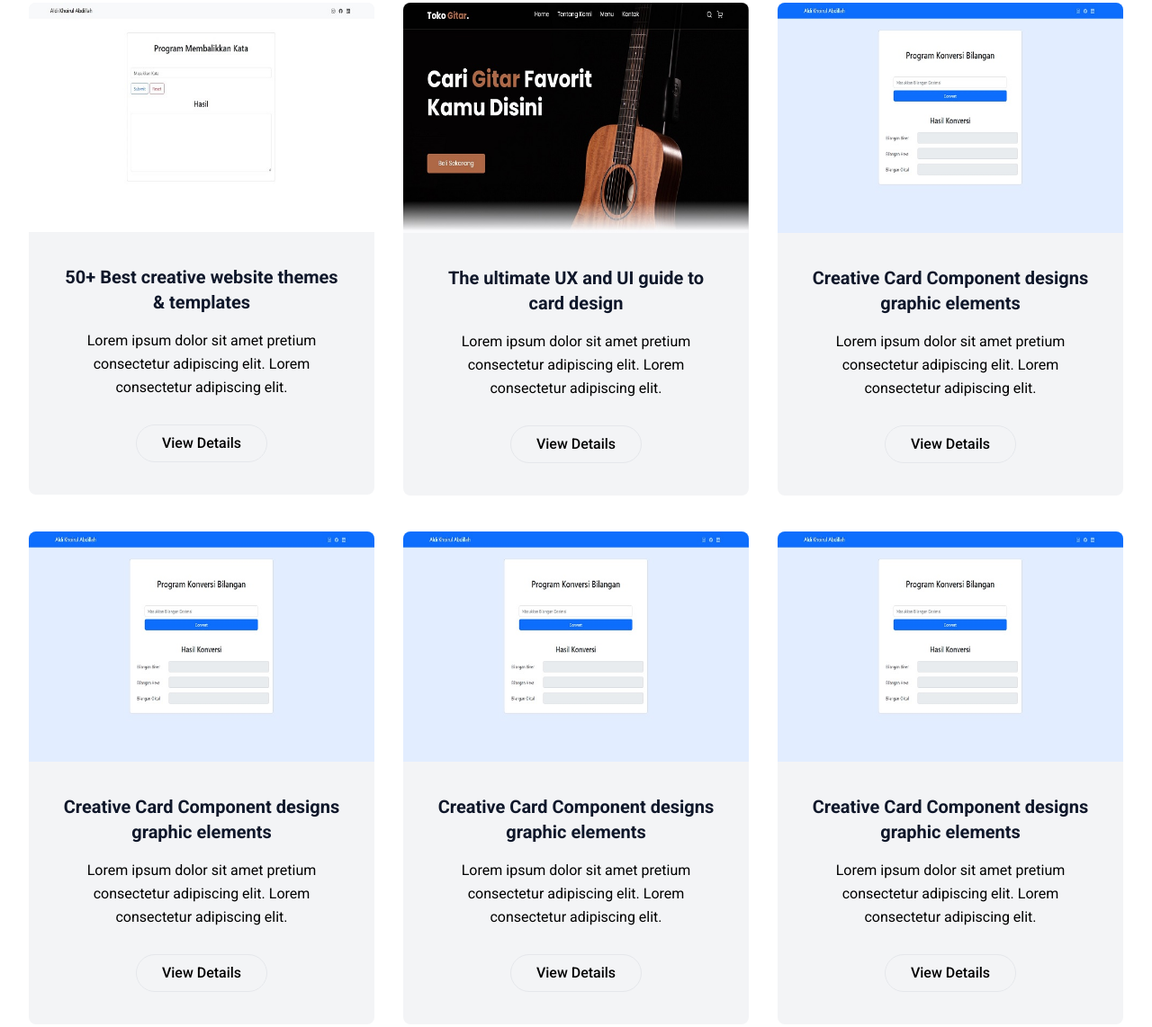
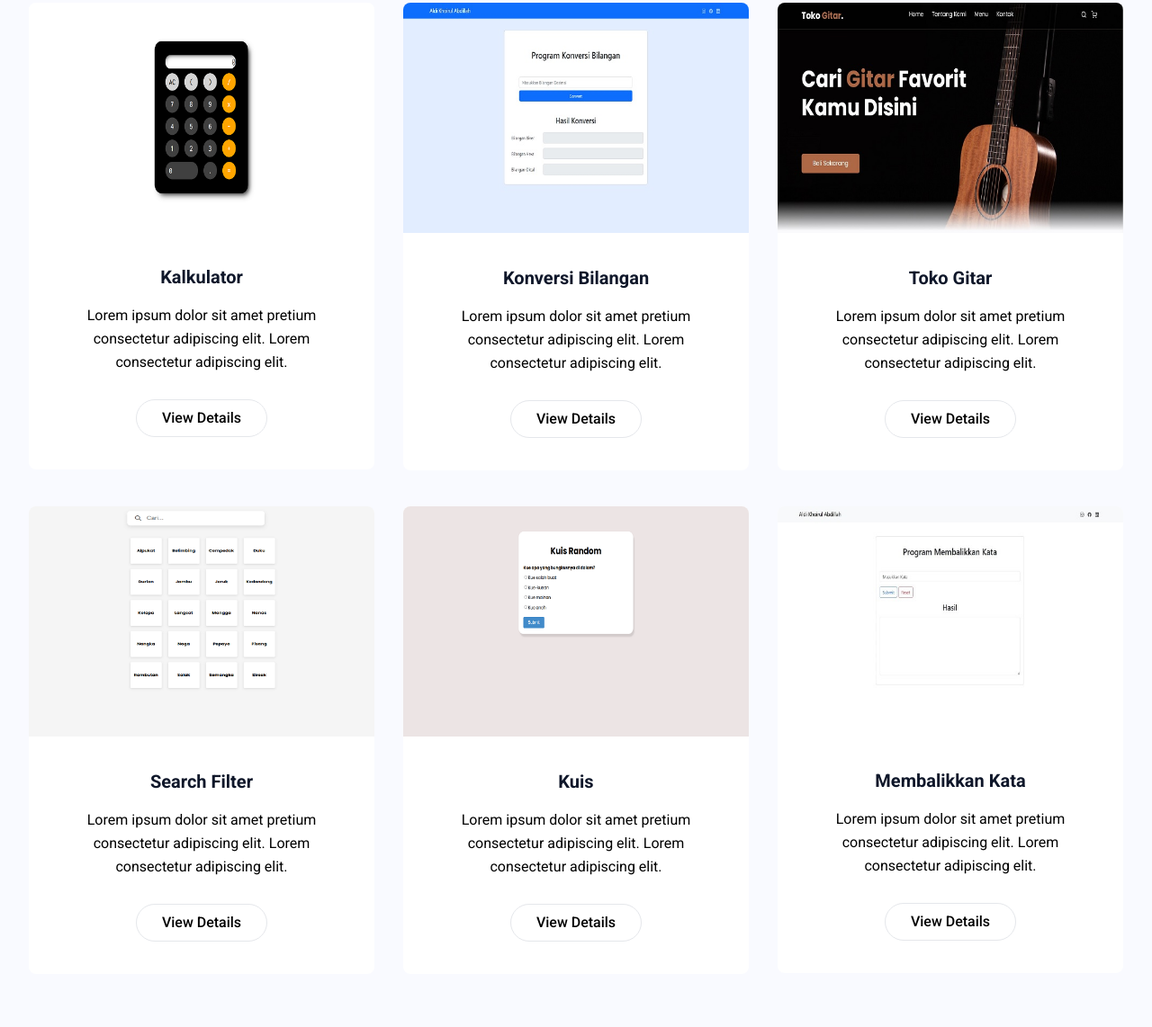
Before and after one commit to Aldiggy/portfolio-tailwind, a website: page index.html in a window 1280 px wide. Shown: the part 1724-2866 px from the top of the page at 90% size. Drawn offline with nearby package versions, Linux system fonts and the light colour scheme.

Commit message:
ubah portfolio

```diff
--- a/index.html
+++ b/index.html
@@ -165,7 +165,7 @@
     <!-- Portfolio Section Start -->
     <!-- pb default 16 -->
     <!-- container default di bawah section portfolio -->
-    <section id="portfolio" class="pt-36 pb-0 dark:bg-slate-800">
+    <section id="portfolio" class="bg-[#F9FAFF] pt-36 pb-0 dark:bg-slate-800">
       <div class="w-full py-4 px-4 dark:bg-slate-800" data-aos="fade-down">
         <div class="mx-auto mb-16 max-w-xl text-center">
           <h4 class="mb-2 text-lg font-semibold text-portfolio dark:text-third">Portfolio</h4>
@@ -176,98 +176,100 @@
 
       <div class="container">
         <!-- ====== Cards Section Start -->
-        <section class="bg-white pt-20 pb-10 lg:pt-[120px] lg:pb-20">
+        <section class="bg-[#F9FAFF] pt-20 pb-10 dark:bg-slate-800 lg:pt-[120px] lg:pb-20">
           <div class="container mx-auto">
             <div class="-mx-4 flex flex-wrap">
-              <div class="w-full px-4 md:w-1/2 xl:w-1/3">
-                <div class="mb-10 overflow-hidden rounded-lg bg-[#F3F4F6]">
-                  <img src="dist/portfolio/Aldii.jpg" alt="image" class="w-full" />
+              <div class="w-full px-4 md:w-1/2 xl:w-1/3" data-aos="fade-down">
+                <div class="mb-10 overflow-hidden rounded-lg bg-white dark:bg-slate-700 dark:text-white">
+                  <img src="dist/portfolio/kalkulator.png" alt="image" class="w-full" />
                   <div class="p-8 text-center sm:p-9 md:p-7 xl:p-9">
-                    <h3>
-                      <a href="javascript:void(0)" class="mb-4 block text-xl font-semibold text-dark hover:text-portfolio sm:text-[22px] md:text-xl lg:text-[22px] xl:text-xl 2xl:text-[22px]">
-                        50+ Best creative website themes & templates
-                      </a>
-                    </h3>
+                    <h3 class="mb-4 block text-xl font-semibold text-dark dark:text-white sm:text-[22px] md:text-xl lg:text-[22px] xl:text-xl 2xl:text-[22px]">Kalkulator</h3>
                     <p class="text-body-color mb-7 text-base leading-relaxed">Lorem ipsum dolor sit amet pretium consectetur adipiscing elit. Lorem consectetur adipiscing elit.</p>
-                    <a href="javascript:void(0)" class="text-body-color inline-block rounded-full border border-[#E5E7EB] py-2 px-7 text-base font-medium transition hover:border-portfolio hover:bg-portfolio hover:text-white">
+                    <a
+                      href="https://aldikhoirul.github.io/kalkulator/"
+                      target="_blank"
+                      class="text-body-color inline-block rounded-full border border-[#E5E7EB] py-2 px-7 text-base font-medium transition hover:border-portfolio hover:bg-portfolio hover:text-white"
+                    >
                       View Details
                     </a>
                   </div>
                 </div>
               </div>
-              <div class="w-full px-4 md:w-1/2 xl:w-1/3">
-                <div class="mb-10 overflow-hidden rounded-lg bg-[#F3F4F6]">
-                  <img src="dist/portfolio/Aldi4.jpg" alt="image" class="w-full" />
+              <div class="w-full px-4 md:w-1/2 xl:w-1/3" data-aos="fade-down">
+                <div class="mb-10 overflow-hidden rounded-lg bg-white dark:bg-slate-700 dark:text-white">
+                  <img src="dist/portfolio/konversi.jpg" alt="image" class="w-full" />
                   <div class="p-8 text-center sm:p-9 md:p-7 xl:p-9">
-                    <h3>
-                      <a href="javascript:void(0)" class="mb-4 block text-xl font-semibold text-dark hover:text-portfolio sm:text-[22px] md:text-xl lg:text-[22px] xl:text-xl 2xl:text-[22px]"> The ultimate UX and UI guide to card design </a>
-                    </h3>
+                    <h3 class="mb-4 block text-xl font-semibold text-dark dark:text-white sm:text-[22px] md:text-xl lg:text-[22px] xl:text-xl 2xl:text-[22px]">Konversi Bilangan</h3>
                     <p class="text-body-color mb-7 text-base leading-relaxed">Lorem ipsum dolor sit amet pretium consectetur adipiscing elit. Lorem consectetur adipiscing elit.</p>
-                    <a href="javascript:void(0)" class="text-body-color inline-block rounded-full border border-[#E5E7EB] py-2 px-7 text-base font-medium transition hover:border-portfolio hover:bg-portfolio hover:text-white">
+                    <a
+                      href=" https://aldikhoirul.github.io/konversi-bilangan/"
+                      target="_blank"
+                      class="text-body-color inline-block rounded-full border border-[#E5E7EB] py-2 px-7 text-base font-medium transition hover:border-portfolio hover:bg-portfolio hover:text-white"
+                    >
                       View Details
                     </a>
                   </div>
                 </div>
               </div>
-              <div class="w-full px-4 md:w-1/2 xl:w-1/3">
-                <div class="mb-10 overflow-hidden rounded-lg bg-[#F3F4F6]">
-                  <img src="dist/portfolio/Aldi.jpg" alt="image" class="w-full" />
+              <div class="w-full px-4 md:w-1/2 xl:w-1/3" data-aos="fade-down">
+                <div class="mb-10 overflow-hidden rounded-lg bg-white dark:bg-slate-700 dark:text-white">
+                  <img src="dist/portfolio/gitar.jpg" alt="image" class="w-full" />
                   <div class="p-8 text-center sm:p-9 md:p-7 xl:p-9">
-                    <h3>
-                      <a href="javascript:void(0)" class="mb-4 block text-xl font-semibold text-dark hover:text-portfolio sm:text-[22px] md:text-xl lg:text-[22px] xl:text-xl 2xl:text-[22px]">
-                        Creative Card Component designs graphic elements
-                      </a>
-                    </h3>
+                    <h3 class="mb-4 block text-xl font-semibold text-dark dark:text-white sm:text-[22px] md:text-xl lg:text-[22px] xl:text-xl 2xl:text-[22px]">Toko Gitar</h3>
                     <p class="text-body-color mb-7 text-base leading-relaxed">Lorem ipsum dolor sit amet pretium consectetur adipiscing elit. Lorem consectetur adipiscing elit.</p>
-                    <a href="javascript:void(0)" class="text-body-color inline-block rounded-full border border-[#E5E7EB] py-2 px-7 text-base font-medium transition hover:border-portfolio hover:bg-portfolio hover:text-white">
+                    <a
+                      href="https://aldikhoirul.github.io/Toko-Gitar/"
+                      target="_blank"
+                      class="text-body-color inline-block rounded-full border border-[#E5E7EB] py-2 px-7 text-base font-medium transition hover:border-portfolio hover:bg-portfolio hover:text-white"
+                    >
                       View Details
                     </a>
                   </div>
                 </div>
               </div>
-              <div class="w-full px-4 md:w-1/2 xl:w-1/3">
-                <div class="mb-10 overflow-hidden rounded-lg bg-[#F3F4F6]">
-                  <img src="dist/portfolio/Aldi.jpg" alt="image" class="w-full" />
+              <div class="w-full px-4 md:w-1/2 xl:w-1/3" data-aos="fade-down">
+                <div class="mb-10 overflow-hidden rounded-lg bg-white dark:bg-slate-700 dark:text-white">
+                  <img src="dist/portfolio/search.png" alt="image" class="w-full" />
                   <div class="p-8 text-center sm:p-9 md:p-7 xl:p-9">
-                    <h3>
-                      <a href="javascript:void(0)" class="mb-4 block text-xl font-semibold text-dark hover:text-portfolio sm:text-[22px] md:text-xl lg:text-[22px] xl:text-xl 2xl:text-[22px]">
-                        Creative Card Component designs graphic elements
-                      </a>
-                    </h3>
+                    <h3 class="mb-4 block text-xl font-semibold text-dark dark:text-white sm:text-[22px] md:text-xl lg:text-[22px] xl:text-xl 2xl:text-[22px]">Search Filter</h3>
                     <p class="text-body-color mb-7 text-base leading-relaxed">Lorem ipsum dolor sit amet pretium consectetur adipiscing elit. Lorem consectetur adipiscing elit.</p>
-                    <a href="javascript:void(0)" class="text-body-color inline-block rounded-full border border-[#E5E7EB] py-2 px-7 text-base font-medium transition hover:border-portfolio hover:bg-portfolio hover:text-white">
+                    <a
+                      href="https://aldikhoirul.github.io/search-filter/"
+                      target="_blank"
+                      class="text-body-color inline-block rounded-full border border-[#E5E7EB] py-2 px-7 text-base font-medium transition hover:border-portfolio hover:bg-portfolio hover:text-white"
+                    >
                       View Details
                     </a>
                   </div>
                 </div>
               </div>
-              <div class="w-full px-4 md:w-1/2 xl:w-1/3">
-                <div class="mb-10 overflow-hidden rounded-lg bg-[#F3F4F6]">
-                  <img src="dist/portfolio/Aldi.jpg" alt="image" class="w-full" />
+              <div class="w-full px-4 md:w-1/2 xl:w-1/3" data-aos="fade-down">
+                <div class="mb-10 overflow-hidden rounded-lg bg-white dark:bg-slate-700 dark:text-white">
+                  <img src="dist/portfolio/kuis.png" alt="image" class="w-full" />
                   <div class="p-8 text-center sm:p-9 md:p-7 xl:p-9">
-                    <h3>
-                      <a href="javascript:void(0)" class="mb-4 block text-xl font-semibold text-dark hover:text-portfolio sm:text-[22px] md:text-xl lg:text-[22px] xl:text-xl 2xl:text-[22px]">
-                        Creative Card Component designs graphic elements
-                      </a>
-                    </h3>
+                    <h3 class="mb-4 block text-xl font-semibold text-dark dark:text-white sm:text-[22px] md:text-xl lg:text-[22px] xl:text-xl 2xl:text-[22px]">Kuis</h3>
                     <p class="text-body-color mb-7 text-base leading-relaxed">Lorem ipsum dolor sit amet pretium consectetur adipiscing elit. Lorem consectetur adipiscing elit.</p>
-                    <a href="javascript:void(0)" class="text-body-color inline-block rounded-full border border-[#E5E7EB] py-2 px-7 text-base font-medium transition hover:border-portfolio hover:bg-portfolio hover:text-white">
+                    <a
+                      href="https://aldikhoirul.github.io/kuis/"
+                      target="_blank"
+                      class="text-body-color inline-block rounded-full border border-[#E5E7EB] py-2 px-7 text-base font-medium transition hover:border-portfolio hover:bg-portfolio hover:text-white"
+                    >
                       View Details
                     </a>
                   </div>
                 </div>
               </div>
-              <div class="w-full px-4 md:w-1/2 xl:w-1/3">
-                <div class="mb-10 overflow-hidden rounded-lg bg-[#F3F4F6]">
-                  <img src="dist/portfolio/Aldi.jpg" alt="image" class="w-full" />
+              <div class="w-full px-4 md:w-1/2 xl:w-1/3" data-aos="fade-down">
+                <div class="mb-10 overflow-hidden rounded-lg bg-white dark:bg-slate-700 dark:text-white">
+                  <img src="dist/portfolio/balik-kata.jpg" alt="image" class="w-full" />
                   <div class="p-8 text-center sm:p-9 md:p-7 xl:p-9">
-                    <h3>
-                      <a href="javascript:void(0)" class="mb-4 block text-xl font-semibold text-dark hover:text-portfolio sm:text-[22px] md:text-xl lg:text-[22px] xl:text-xl 2xl:text-[22px]">
-                        Creative Card Component designs graphic elements
-                      </a>
-                    </h3>
+                    <h3 class="mb-4 block text-xl font-semibold text-dark dark:text-white sm:text-[22px] md:text-xl lg:text-[22px] xl:text-xl 2xl:text-[22px]">Membalikkan Kata</h3>
                     <p class="text-body-color mb-7 text-base leading-relaxed">Lorem ipsum dolor sit amet pretium consectetur adipiscing elit. Lorem consectetur adipiscing elit.</p>
-                    <a href="javascript:void(0)" class="text-body-color inline-block rounded-full border border-[#E5E7EB] py-2 px-7 text-base font-medium transition hover:border-portfolio hover:bg-portfolio hover:text-white">
+                    <a
+                      href="https://aldikhoirul.github.io/Membalikkan-Kata/"
+                      target="_blank"
+                      class="text-body-color inline-block rounded-full border border-[#E5E7EB] py-2 px-7 text-base font-medium transition hover:border-portfolio hover:bg-portfolio hover:text-white"
+                    >
                       View Details
                     </a>
                   </div>
```
Also changed, not shown: dist/css/final.css, dist/portfolio/Aldi3.jpg (deleted), dist/portfolio/balik-kata.jpg (renamed from dist/portfolio/Aldii.jpg), dist/portfolio/gitar.jpg (renamed from dist/portfolio/Aldi4.jpg), dist/portfolio/kalkulator.png (added), dist/portfolio/konversi.jpg (renamed from dist/portfolio/Aldi.jpg), dist/portfolio/kuis.png (renamed from dist/portfolio/Aldi6.png), dist/portfolio/search.png (renamed from dist/portfolio/Aldi5.png).
